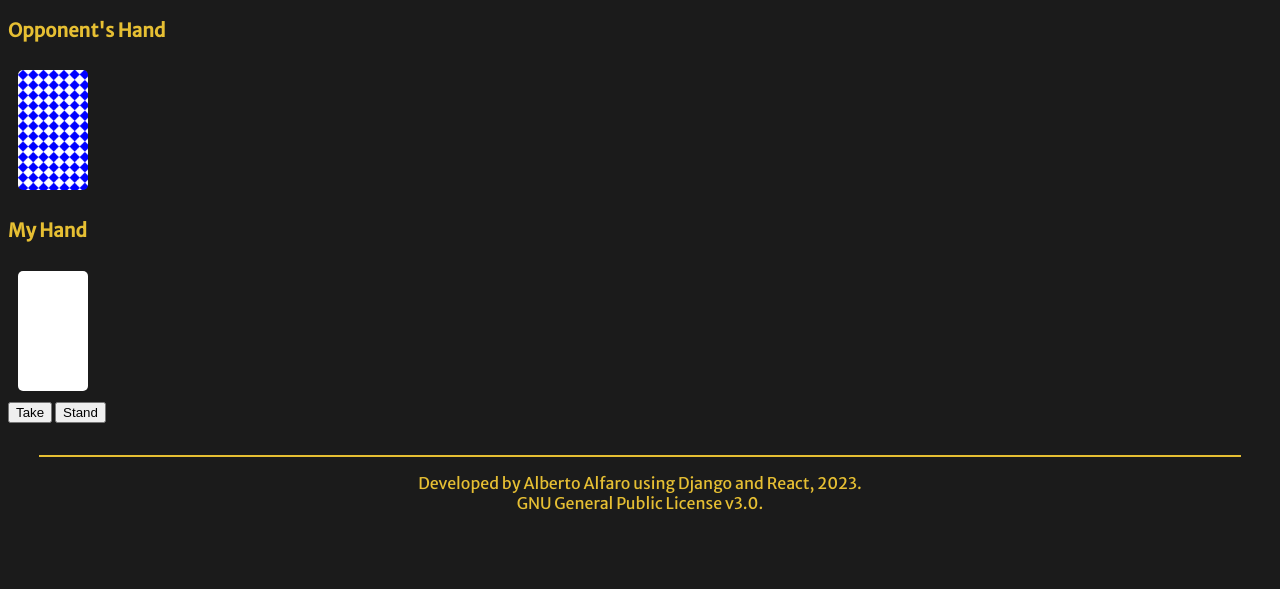
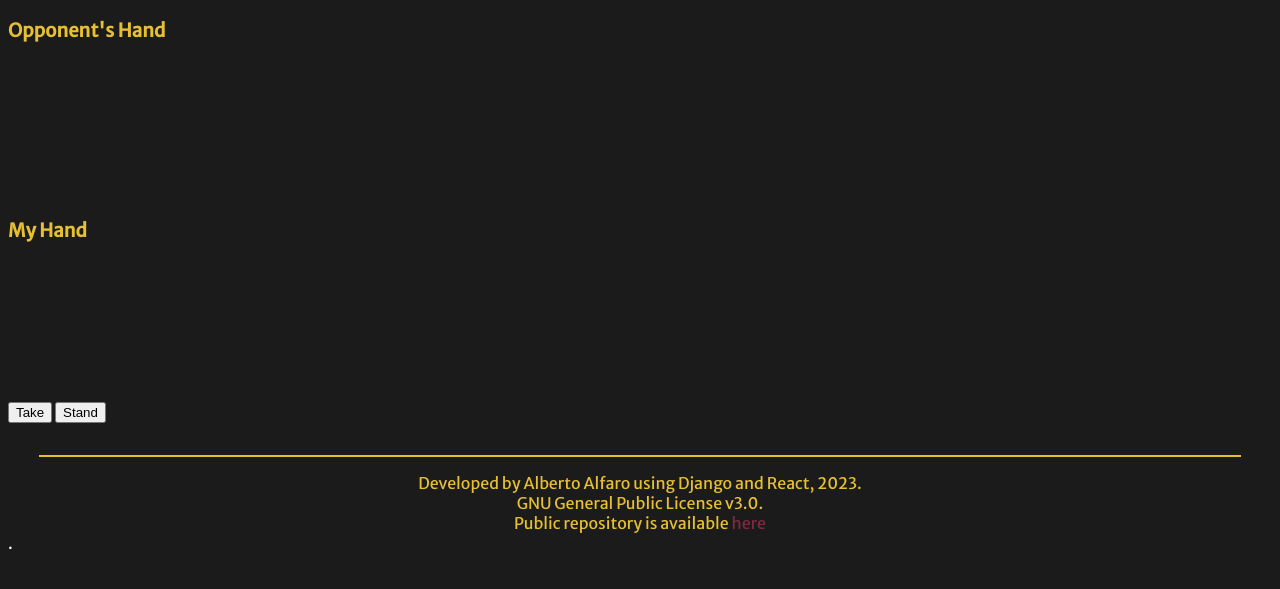
Before and after one commit to alfaro05/blackjack, a Django app: template game/templates/next_round.html in a window 1280 px wide. Shown: the part 128-717 px from the top of the page. Run offline with Django 4.2, Linux system fonts and the light colour scheme; the template is opened without the code that fills it: most values are stand-ins (such as "Sample title", 1, 10 or a date in 2020); some libraries are stand-ins or nearby versions; some web fonts are replaced.

Commit message:
footer update and hide tuples in html

```diff
--- a/game/static/react/cards.js
+++ b/game/static/react/cards.js
@@ -56,5 +56,6 @@ let props_array = cards_array.map(function(element){
 let index = 0;
 props_array.map(function(element){
     ReactDOM.render(<CardComponent num={element.num} symbol={element.symbol}/>,cards_array[index])
+    cards_array[index].classList.toggle("hidden");
     index += 1;
 });
--- a/game/templates/base.html
+++ b/game/templates/base.html
@@ -30,6 +30,7 @@
             <hr color="#e6bf33">
             <p>Developed by Alberto Alfaro using Django and React, 2023.</p>
             <p>GNU General Public License v3.0.</p>
+            <p>Public repository is available <a href="https://github.com/alfaro05/blackjack">here</a></p>.
         </div>
     </div>
     <script type="text/javascript">
--- a/game/templates/next_round.html
+++ b/game/templates/next_round.html
@@ -5,13 +5,13 @@
 <h3>Opponent's Hand</h3>
 <div class="hand-area">
     {% for i in fph %}
-        <div class="bot-card card hide">{{i}}</div>
+        <div class="bot-card card hide hidden">{{i}}</div>
     {% endfor %}
 </div>
 <h3>My Hand</h3>
 <div class="hand-area">
     {% for i in sph %}
-        <div class="player-card card">{{i}}</div>
+        <div class="player-card card hidden">{{i}}</div>
     {% endfor %}
 </div>
 {% if game_over %}
```
